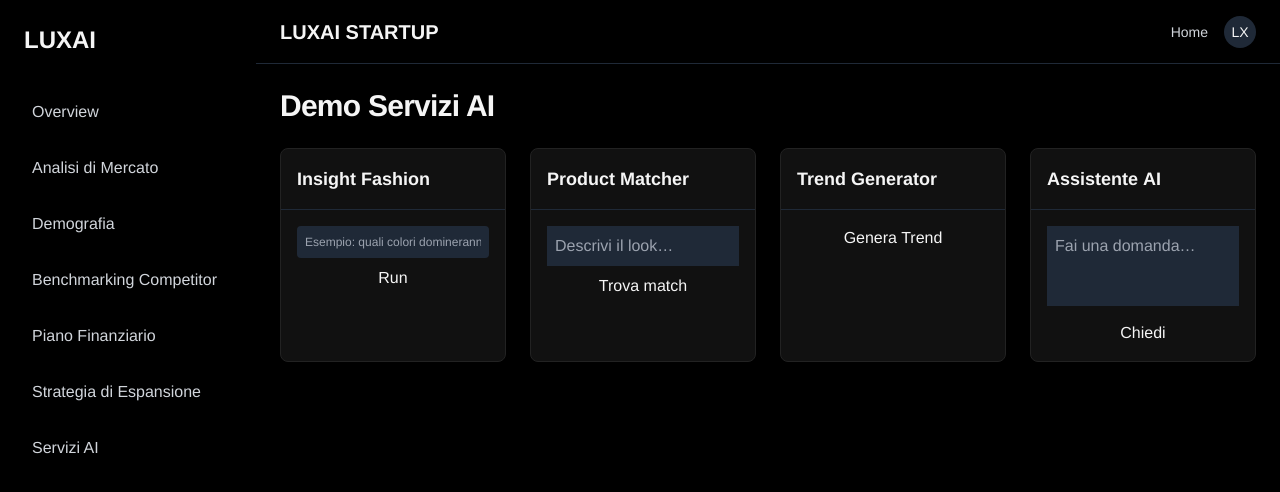
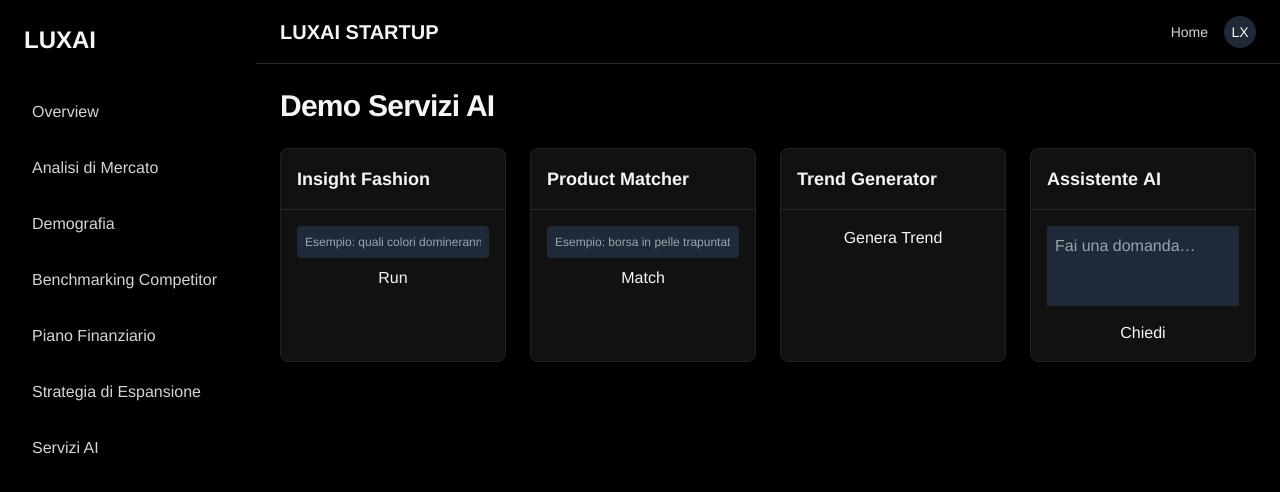
Before and after one commit to Korgan88/dashboard, a Next.js app: page /dashboard/ai-services in a window 1280 px wide. Shown: the top 492 px of the page. Built offline with nearby package versions, Linux system fonts and the light colour scheme; a web font is replaced by a local one.

Commit message:
Update MatcherDemo.tsx

```diff
--- a/src/components/ai/MatcherDemo.tsx
+++ b/src/components/ai/MatcherDemo.tsx
@@ -1,33 +1,55 @@
+/* src/components/ai/MatcherDemo.tsx */
 "use client";
 import React, { useState } from "react";
-import { useDemo } from "@/lib/useDemo";
+import { fetchAI } from "@/lib/fetchAI";
 
 export default function MatcherDemo() {
-  const [query, setQuery] = useState("");
-  const { loading, data, error, run } = useDemo<{ content: string }>("matcher");
+  const [query, setQuery]     = useState("");
+  const [answer, setAnswer]   = useState("");
+  const [loading, setLoading] = useState(false);
+
+  // mock prodotti demo
+  const items = [
+    "Borsa Chanel 2.55",
+    "Sneakers Balenciaga Triple-S",
+    "Rolex Submariner",
+    "Foulard Hermès carré 90"
+  ];
+
+  async function handleRun() {
+    if (!query.trim()) return;
+    setLoading(true);
+    setAnswer("…");
+    try {
+      const { data } = await fetchAI({
+        service: "matcher",
+        prompt : query,
+        items
+      });
+      setAnswer(data);
+    } finally {
+      setLoading(false);
+    }
+  }
 
   return (
-    <div>
+    <div className="space-y-2">
       <input
-        className="bg-gray-800 p-2 w-full"
-        placeholder="Descrivi il look…"
         value={query}
-        onChange={(e) => setQuery(e.target.value)}
+        onChange={e => setQuery(e.target.value)}
+        placeholder="Esempio: borsa in pelle trapuntata nera"
+        className="w-full bg-gray-800 text-xs p-2 rounded"
       />
       <button
-        onClick={() => query && run({ query })}
-        className="btn-primary w-full mt-2"
+        onClick={handleRun}
+        className="btn-primary w-full disabled:opacity-50"
+        disabled={loading}
       >
-        Trova match
+        {loading ? "Loading…" : "Match"}
       </button>
-
-      {loading && <p className="mt-2 text-xs">Calcolo…</p>}
-      {error   && <p className="mt-2 text-xs text-red-400">{error}</p>}
-      {data && (
-        <pre className="mt-2 text-xs whitespace-pre-wrap text-gray-300">
-          {data.content}
-        </pre>
-      )}
+      <pre className="text-[11px] whitespace-pre-wrap mt-2 max-h-48 overflow-y-auto">
+        {answer}
+      </pre>
     </div>
   );
 }
```
